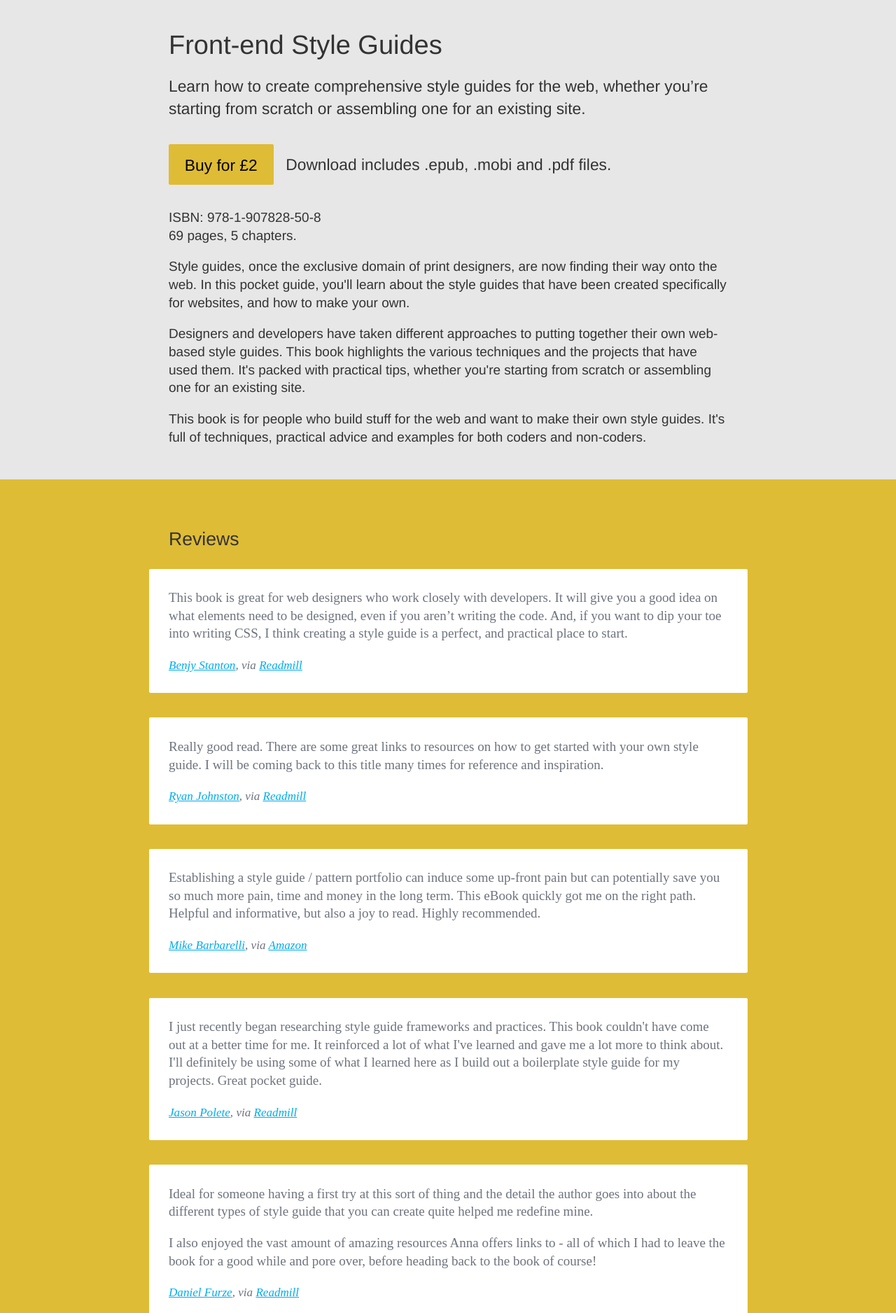
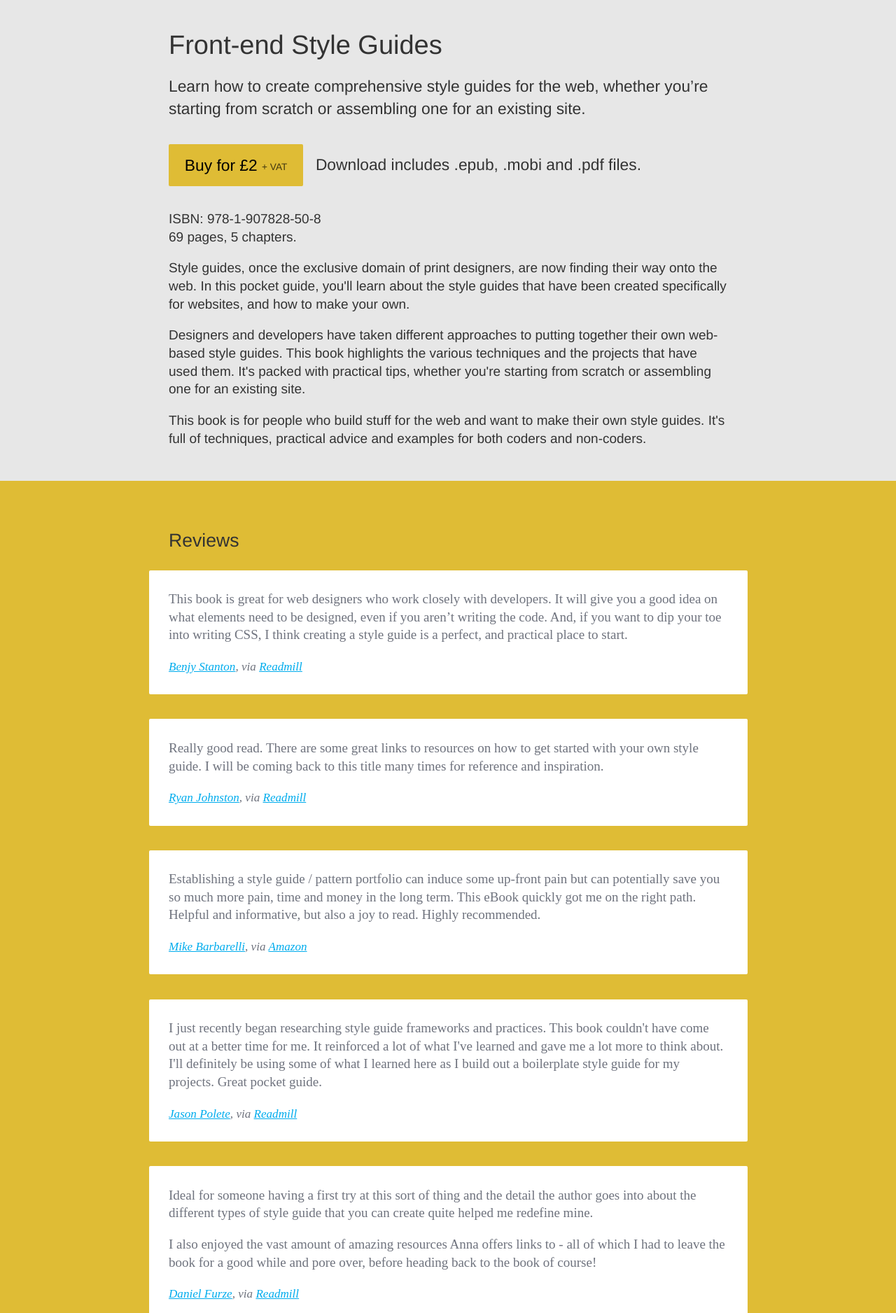
Before and after one commit to maban/maban, a Jekyll site: the page built from projects/front-end-style-guides/index.html, in a window 1280 px wide. Shown: the part 431-2307 px from the top of the page at 70% size. Built offline with Jekyll 4.4.1, drawn with Linux system fonts in a browser that asks for light colours.

Commit message:
Add + VAT to price

```diff
--- a/projects/front-end-style-guides/index.html
+++ b/projects/front-end-style-guides/index.html
@@ -16,7 +16,7 @@ slug: page-project
 
       <div class="intro">
         <p>Learn how to create comprehensive style guides for the web, whether you’re starting from scratch or assembling one for an existing site.</p>
-        <p><a class="button" href="http://transactions.sendowl.com/products/50430/31EC87CD/purchase">Buy for £2</a> Download includes .epub, .mobi and .pdf files.</p>
+        <p><a class="button" href="http://transactions.sendowl.com/products/50430/31EC87CD/purchase">Buy for £2 <span class="small">+ VAT</span></a> Download includes .epub, .mobi and .pdf files.</p>
       </div>
 
       <p>ISBN: 978-1-907828-50-8<br/>
--- a/style/main.css
+++ b/style/main.css
@@ -214,6 +214,12 @@ figcaption {
     }
 }
 
+.small {
+  font-size: 0.6em;
+  opacity: 0.7;
+  vertical-align: text-top;
+  display: inline-block;
+}
 
 .list-inline {
     padding: 0;
```
